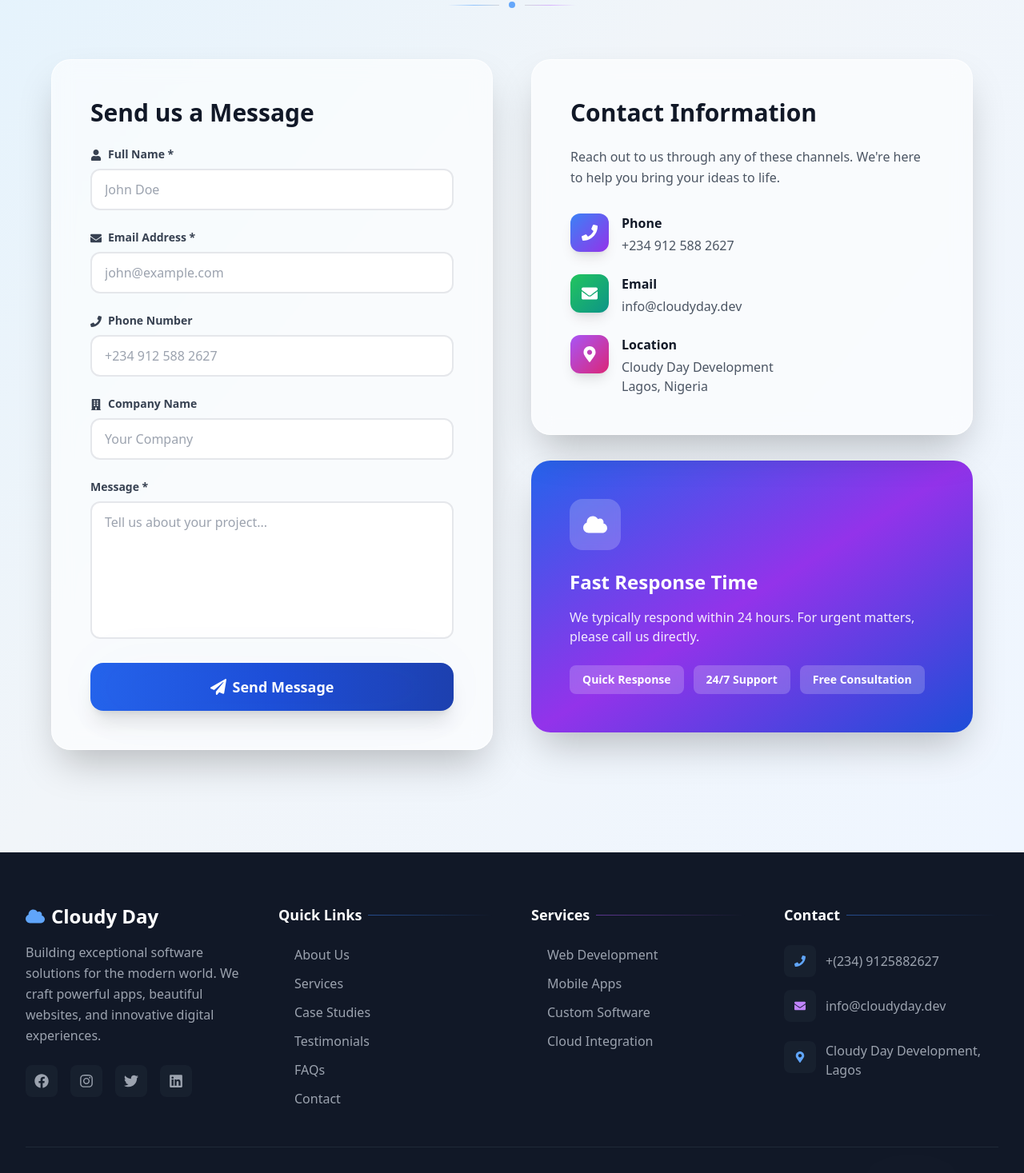
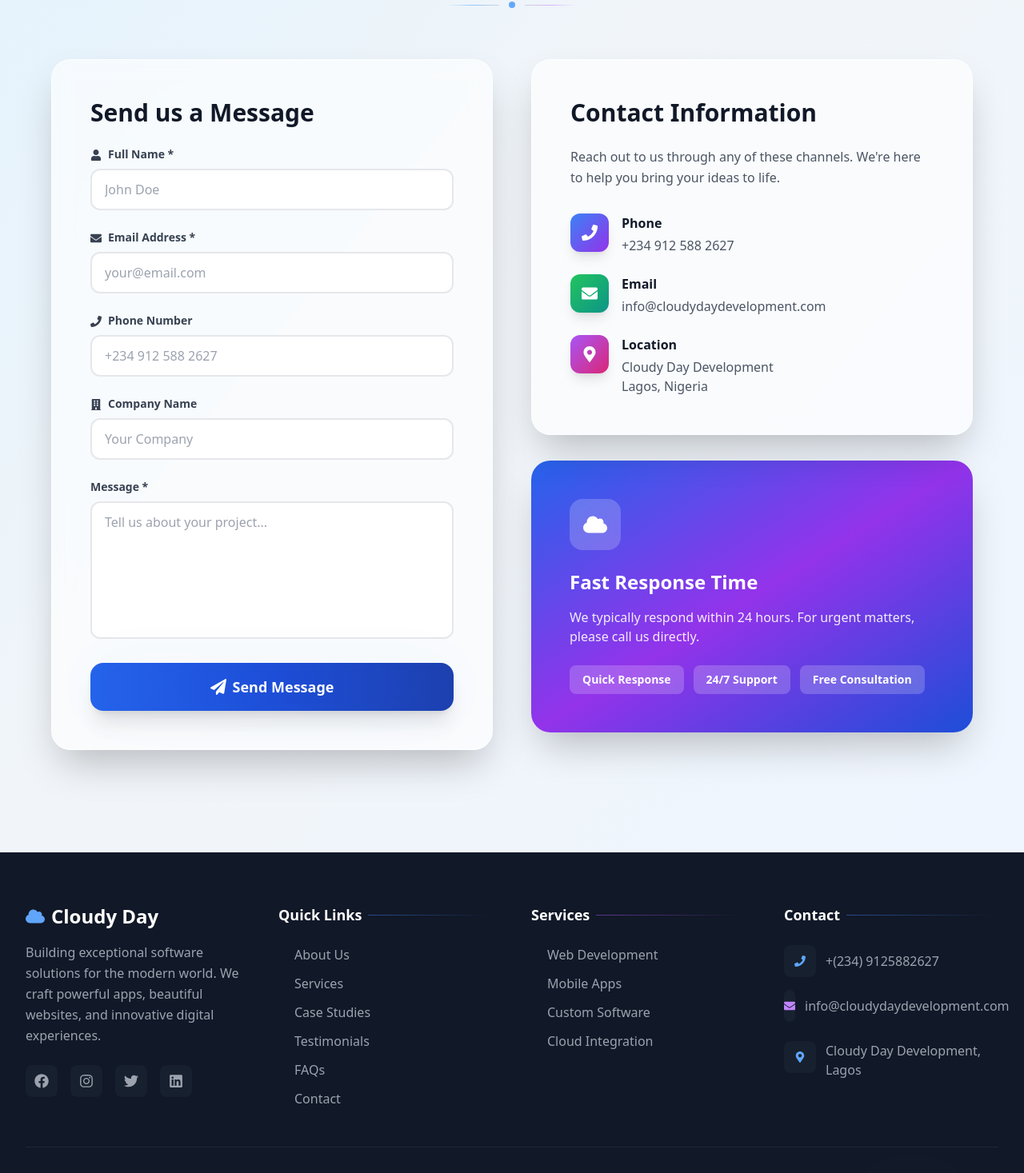
Before and after one commit to danieldami/cloudyday, a React (Vite) app: page /contact in a window 1280 px wide. Shown: the part 490-1957 px from the top of the page at 80% size. Built offline with nearby package versions, Linux system fonts and the light colour scheme.

Commit message:
describe

```diff
--- a/src/components/Footer.tsx
+++ b/src/components/Footer.tsx
@@ -129,11 +129,11 @@ const Footer = () => {
                 </a>
               </li>
               <li>
-                <a href="mailto:info@cloudyday.dev" className="hover:text-white transition-colors duration-300 flex items-center gap-3 group">
+                <a href="mailto:info@cloudydaydevelopment.com" className="hover:text-white transition-colors duration-300 flex items-center gap-3 group">
                   <div className="w-10 h-10 rounded-lg bg-gray-800/50 flex items-center justify-center group-hover:bg-purple-600/20 transition-colors duration-300">
                     <FaEnvelope className="text-purple-400 text-sm" />
                   </div>
-                  <span>info@cloudyday.dev</span>
+                  <span>info@cloudydaydevelopment.com</span>
                 </a>
               </li>
               <li className="pt-2">
--- a/src/pages/Contact.tsx
+++ b/src/pages/Contact.tsx
@@ -131,7 +131,7 @@ const Contact = () => {
                       onChange={handleChange}
                       required
                       className="w-full px-4 py-3 rounded-xl border-2 border-gray-200 focus:border-blue-500 focus:outline-none transition-colors duration-300 bg-white/80 backdrop-blur-sm"
-                      placeholder="john@example.com"
+                      placeholder="your@email.com"
                     />
                   </div>
 
@@ -221,8 +221,8 @@ const Contact = () => {
                       </div>
                       <div>
                         <h3 className="font-bold text-gray-900 mb-1">Email</h3>
-                        <a href="mailto:info@cloudyday.dev" className="text-gray-600 hover:text-blue-600 transition-colors duration-300">
-                          info@cloudyday.dev
+                        <a href="mailto:info@cloudydaydevelopment.com" className="text-gray-600 hover:text-blue-600 transition-colors duration-300">
+                          info@cloudydaydevelopment.com
                         </a>
                       </div>
                     </div>
```
